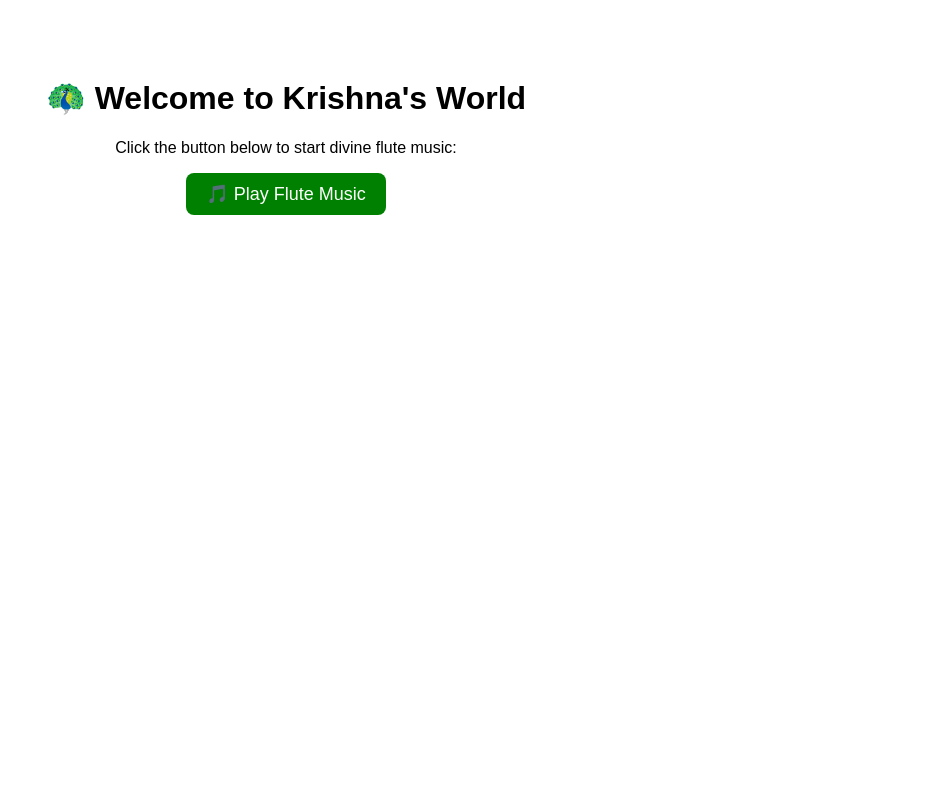
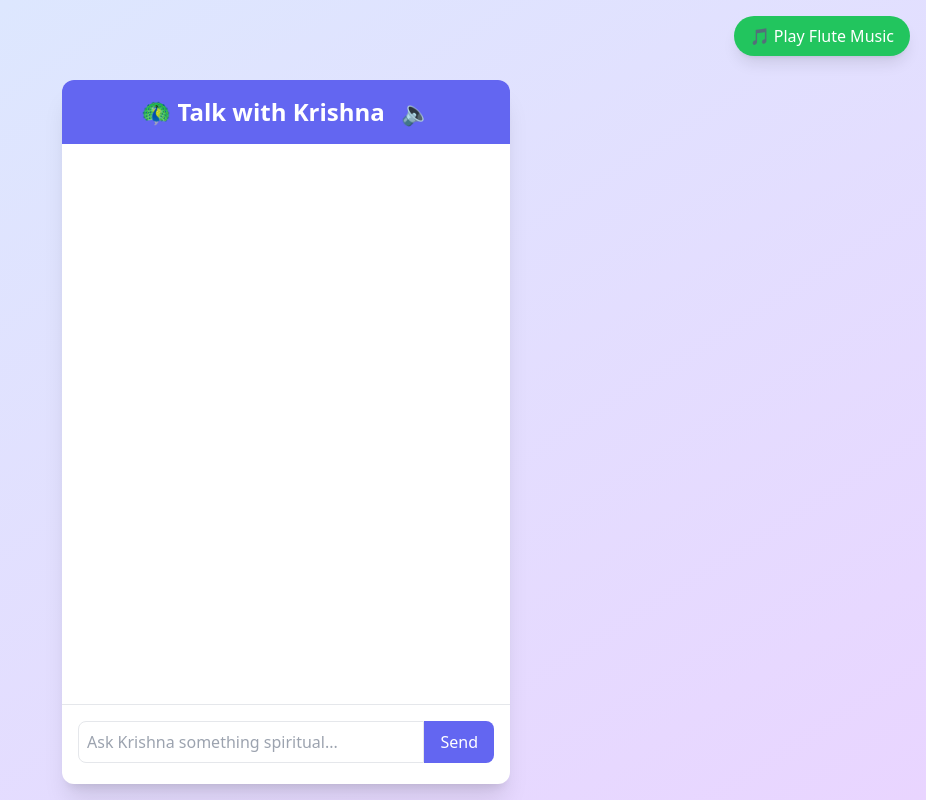
Before and after one commit to Kovelakar-Salva/AI, a plain HTML site: page index.html in a window 1280 px wide. Shown: the whole page, without its empty margins (354-1280 px from the left). Drawn offline with nearby package versions, Linux system fonts and the light colour scheme.

Commit message:
Update index.html

```diff
--- a/index.html
+++ b/index.html
@@ -2,32 +2,113 @@
 <html lang="en">
 <head>
   <meta charset="UTF-8">
-  <title>Krishna Flute Music Test</title>
+  <title>Krishna Chat</title>
+  <script src="https://cdn.tailwindcss.com"></script>
 </head>
-<body style="text-align: center; padding-top: 50px; font-family: sans-serif;">
+<body class="bg-gradient-to-br from-blue-100 to-purple-200 min-h-screen flex flex-col items-center p-4 relative">
 
-  <h1>🦚 Welcome to Krishna's World</h1>
-  <p>Click the button below to start divine flute music:</p>
+  <!-- Hidden Flute Audio with Autoplay -->
+  <audio id="bgMusic" src="https://cdn.pixabay.com/download/audio/2022/10/24/audio_c2c536c601.mp3?filename=divine-flute-123931.mp3" loop autoplay hidden></audio>
 
-  <!-- Flute Audio -->
-  <audio id="fluteAudio" src="https://cdn.pixabay.com/download/audio/2022/10/24/audio_c2c536c601.mp3?filename=divine-flute-123931.mp3" loop></audio>
-
-  <!-- Play Button -->
-  <button onclick="playFlute()" style="padding: 10px 20px; font-size: 18px; background-color: green; color: white; border: none; border-radius: 8px;">
+  <!-- Play Flute Music Button -->
+  <button id="playMusicButton" class="fixed top-4 right-4 bg-green-500 text-white px-4 py-2 rounded-full shadow-lg hover:bg-green-600">
     🎵 Play Flute Music
   </button>
 
+  <div class="bg-white w-full max-w-md shadow-xl rounded-xl overflow-hidden flex flex-col flex-1 mt-16">
+    <div class="bg-indigo-500 text-white text-center py-4 text-2xl font-bold flex items-center justify-center gap-2">
+      🦚 Talk with Krishna
+      <button onclick="toggleSpeech()" id="speakerButton" class="ml-2 text-white">
+        🔈
+      </button>
+    </div>
+
+    <div id="chat" class="flex-1 p-4 overflow-y-auto space-y-4" style="max-height: 70vh;"></div>
+
+    <div class="flex p-4 border-t">
+      <input
+        id="userInput"
+        type="text"
+        placeholder="Ask Krishna something spiritual..."
+        class="flex-1 border rounded-l-lg p-2 focus:outline-none"
+        onkeydown="if(event.key === 'Enter') sendMessage()"
+      />
+      <button onclick="sendMessage()" class="bg-indigo-500 text-white px-4 rounded-r-lg hover:bg-indigo-600">
+        Send
+      </button>
+    </div>
+  </div>
+
   <script>
-    function playFlute() {
-      const audio = document.getElementById('fluteAudio');
-      audio.play()
-        .then(() => {
-          console.log('Flute music started playing.');
-        })
-        .catch((error) => {
-          console.error('Error playing music:', error);
+    let speakingEnabled = false;
+
+    function toggleSpeech() {
+      speakingEnabled = !speakingEnabled;
+      const speakerButton = document.getElementById('speakerButton');
+      speakerButton.innerText = speakingEnabled ? '🔊' : '🔈';
+    }
+
+    async function sendMessage() {
+      const userInput = document.getElementById('userInput');
+      const message = userInput.value.trim();
+      if (!message) return;
+
+      const chatDiv = document.getElementById('chat');
+      chatDiv.innerHTML += `
+        <div class="text-right">
+          <div class="inline-block bg-indigo-100 text-indigo-800 p-2 rounded-lg">
+            ${message}
+          </div>
+        </div>
+      `;
+      chatDiv.scrollTop = chatDiv.scrollHeight;
+
+      userInput.value = '';
+
+      try {
+        const response = await fetch('/ask_krishna/', {
+          method: 'POST',
+          headers: {
+            'Content-Type': 'application/json',
+          },
+          body: JSON.stringify({ question: message })
         });
+
+        const data = await response.json();
+        const krishnaReply = data.answer || data.error || "No reply.";
+
+        chatDiv.innerHTML += `
+          <div class="text-left">
+            <div class="inline-block bg-yellow-100 text-yellow-800 p-2 rounded-lg">
+              ${krishnaReply}
+            </div>
+          </div>
+        `;
+        chatDiv.scrollTop = chatDiv.scrollHeight;
+
+        if (speakingEnabled) {
+          speak(krishnaReply);
+        }
+      } catch (error) {
+        console.error(error);
+      }
     }
+
+    function speak(text) {
+      const utterance = new SpeechSynthesisUtterance(text);
+      utterance.lang = 'en-US';
+      utterance.rate = 0.9;
+      speechSynthesis.speak(utterance);
+    }
+
+    // Play music only when user clicks Play button
+    const playMusicButton = document.getElementById('playMusicButton');
+    playMusicButton.addEventListener('click', () => {
+      const music = document.getElementById('bgMusic');
+      music.muted = false; // Unmute
+      music.play();
+      playMusicButton.style.display = 'none'; // Hide button after playing
+    });
   </script>
 
 </body>
```
